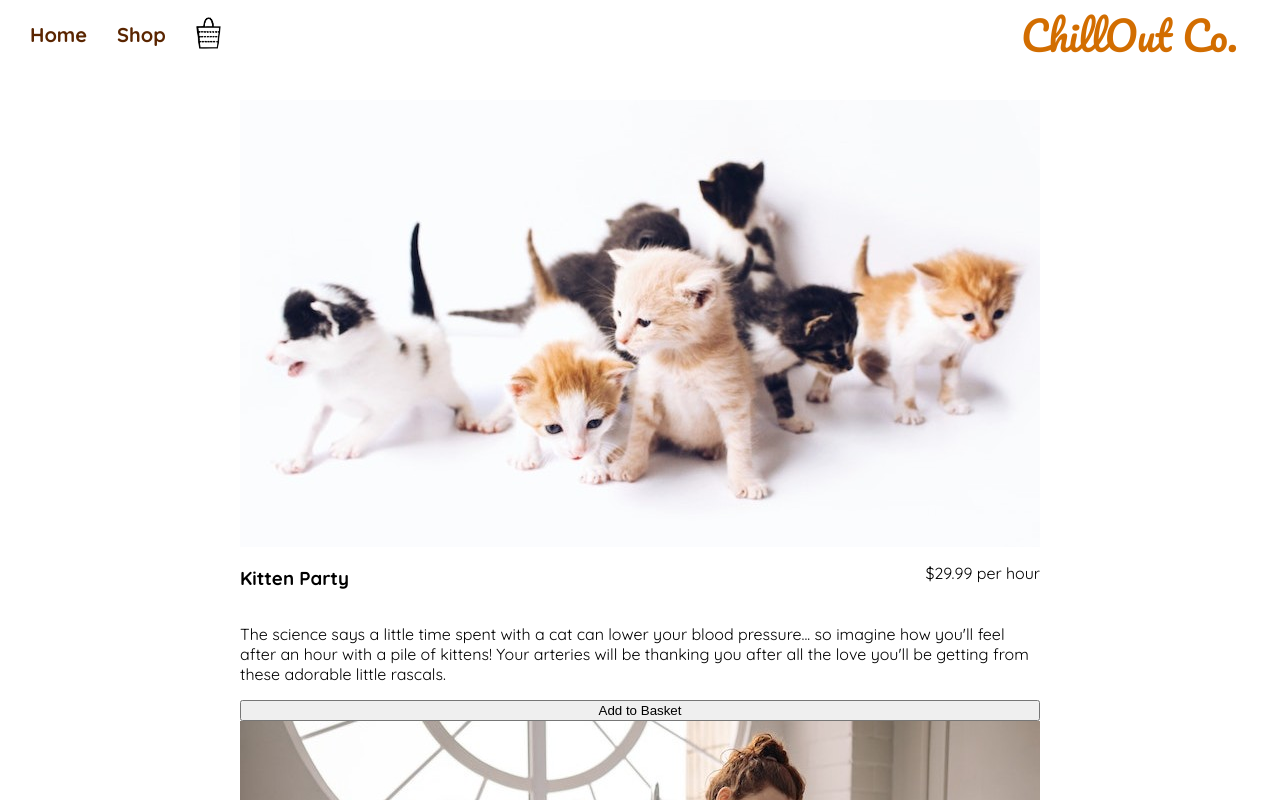
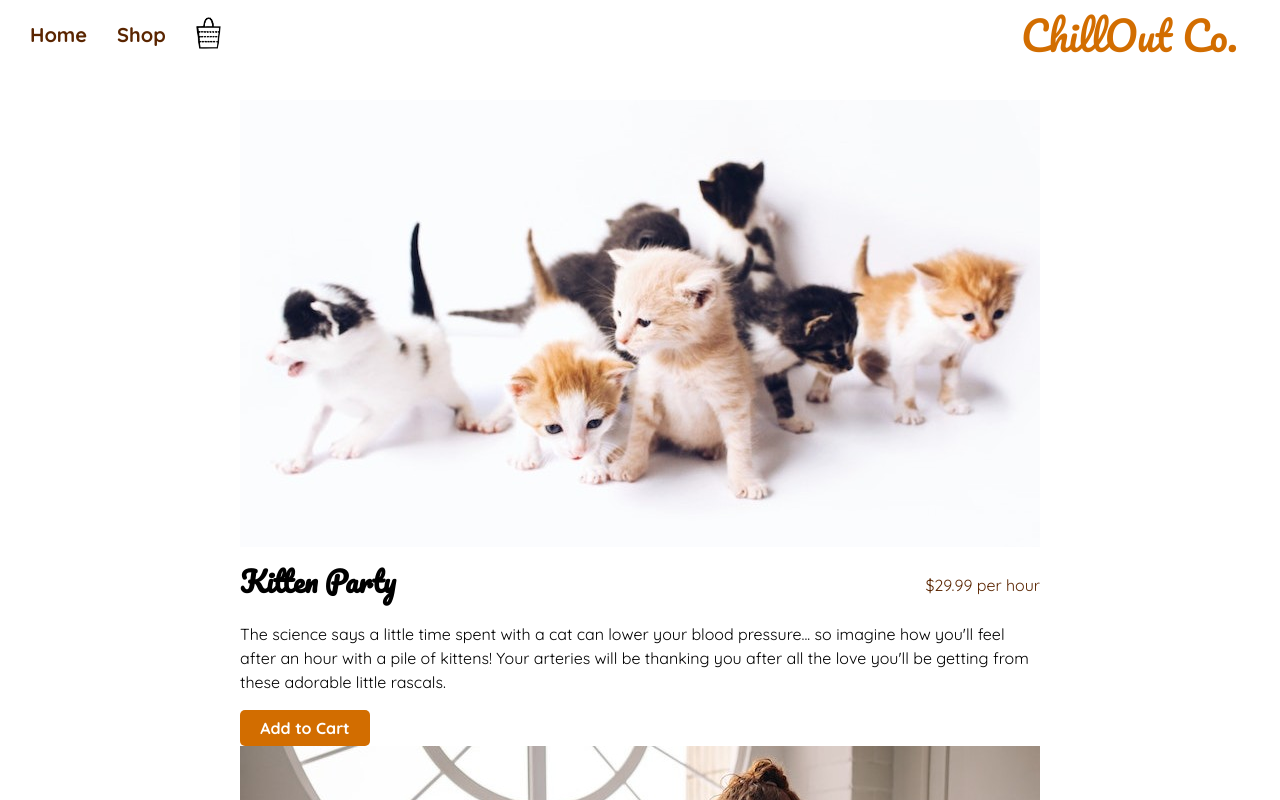
Before and after one commit to cynthem/shopping-cart, a React (Create React App) app: page /shop in a window 1280 px wide. Shown: the top 800 px of the page. Built offline with nearby package versions, Linux system fonts and the light colour scheme.

Commit message:
Change cart button text

```diff
--- a/src/components/Shop.js
+++ b/src/components/Shop.js
@@ -18,7 +18,7 @@ const Shop = ({ handleAddToCart }) => {
                             className="add-cart-btn"
                             onClick={(e) => handleAddToCart(e)}
                         >
-                            Add to Basket
+                            Add to Cart
                         </button>
                     </div>
                 )
--- a/src/index.css
+++ b/src/index.css
@@ -231,4 +231,34 @@ body {
 .product-info {
   display: flex;
   justify-content: space-between;
+  align-items: center;
 }
+
+.product-title {
+  font-family: 'Pacifico', serif;
+  font-size: 1.75rem;
+  margin-bottom: 0;
+  margin-top: 10px;
+}
+
+.product-price {
+  margin-bottom: 0;
+  color: rgb(90, 37, 0);
+}
+
+.product-description {
+  line-height: 1.5;
+}
+
+.add-cart-btn {
+  font-family: 'Quicksand', sans-serif;
+  font-size: 1rem;
+  width: 130px;
+  padding: 8px 0;
+  background-color: #d26d00;
+  color: white;
+  font-weight: 700;
+  border: none;
+  outline: none;
+  border-radius: 5px;
+}
```
